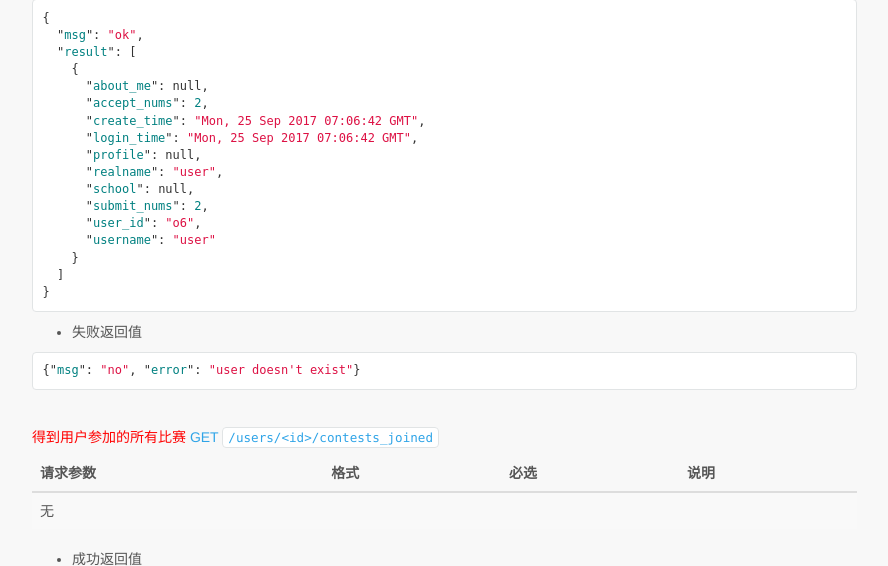
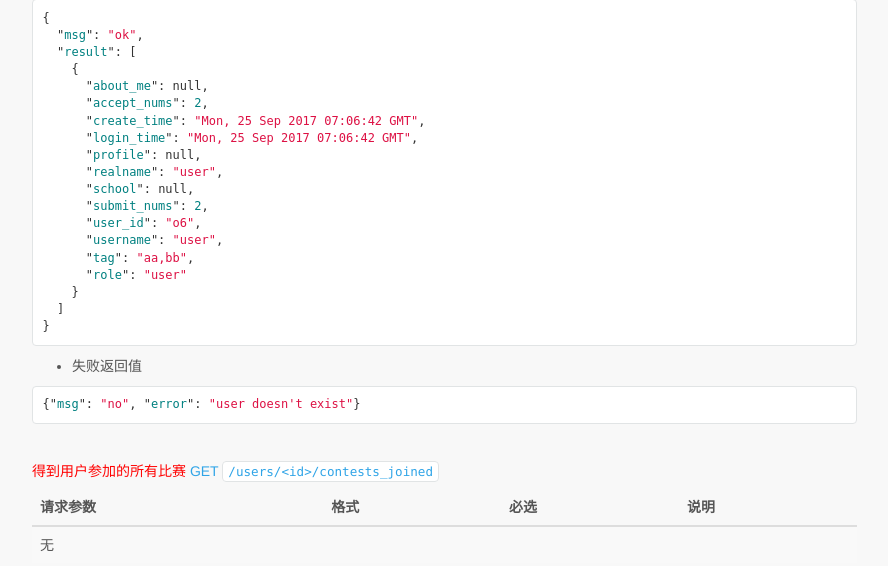
Before and after one commit to QinZhen001/CodeNut, a Flask app: page / in a window 1280 px wide. Shown: the part 5911-6477 px from the top of the page, without its empty margins (338-1226 px from the left). Run offline with Flask 2, Linux system fonts and the light colour scheme; parts of the project's set-up code (start-up, migrations or seed data) failed here and were passed over; some libraries are stand-ins or nearby versions.

Commit message:
update doc

```diff
--- a/app/templates/index.html
+++ b/app/templates/index.html
@@ -711,7 +711,9 @@
       &quot;school&quot;: null,
       &quot;submit_nums&quot;: 2,
       &quot;user_id&quot;: &quot;o6&quot;,
-      &quot;username&quot;: &quot;user&quot;
+      &quot;username&quot;: &quot;user&quot;,
+      &quot;tag&quot;: &quot;aa,bb&quot;,
+      &quot;role&quot;: &quot;user&quot;
     }
   ]
 }
@@ -2317,5 +2319,5 @@
 
 <!--
 MkDocs version : 0.16.3
-Build Date UTC : 2017-09-27 05:25:57
+Build Date UTC : 2017-09-27 05:33:06
 -->
```
Also changed, not shown: mkdocs/docs/index.md (+3 -1 lines).
